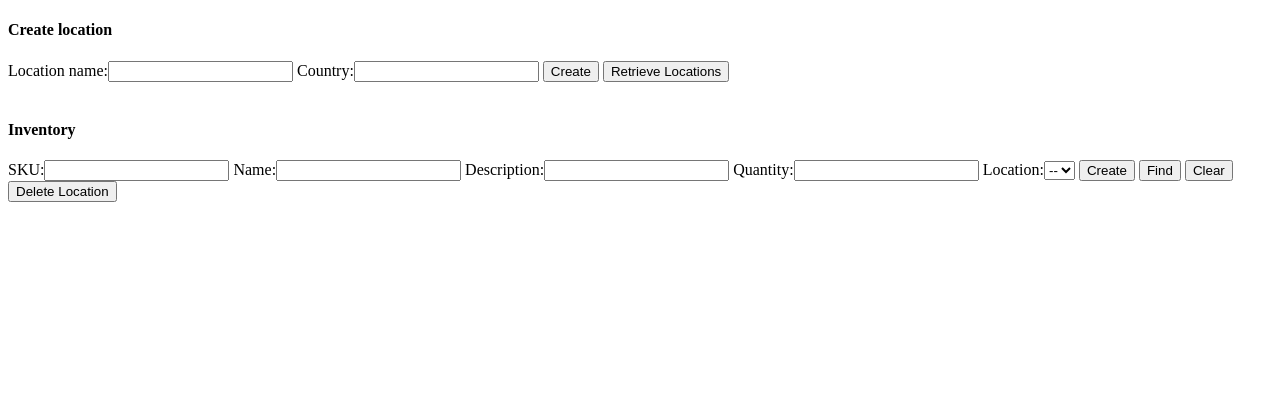
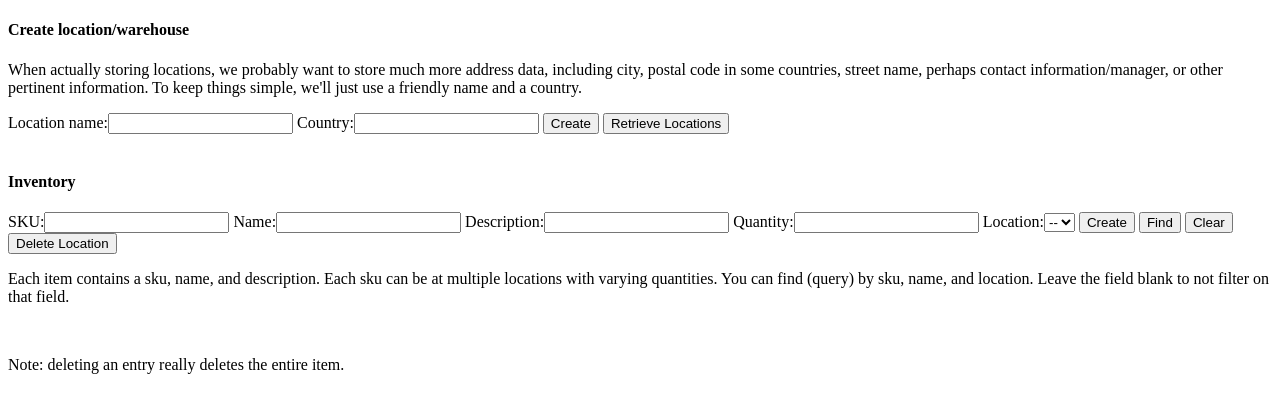
Before and after one commit to hmitgang/shopify-challenge-2022, a Flask app: page / in a window 1280 px wide. Shown: the top 413 px of the page. Run offline with Flask 2, Linux system fonts and the light colour scheme; data that the repository does not hold is empty.

Commit message:
Documentation and filtering based on location

```diff
--- a/db.py
+++ b/db.py
@@ -17,7 +17,7 @@ def init_tables():
 
     # Note: when actually storing locations, we probably want to store much more
     #       address data, including city, postal code in some countries, street name,
-    #       perhaps contact information/manager, or other pertant information. To
+    #       perhaps contact information/manager, or other pertinent information. To
     #       keep things simple, we'll just use a friendly name and a country
     cur.execute("""
     CREATE TABLE IF NOT EXISTS locations (
--- a/server.py
+++ b/server.py
@@ -1,10 +1,10 @@
 from flask import Flask, render_template, request
 from db import init_tables, get_db, close_db
 
-init_tables()
+init_tables() # Create required tables if they don't already exist
 
 app = Flask(__name__)
-app.teardown_appcontext(close_db)
+app.teardown_appcontext(close_db) # close db connection after each request
 
 @app.route("/api/inventory/<sku>", methods=("DELETE", "PUT"))
 @app.route("/api/inventory", methods=("GET", "POST"))
@@ -16,6 +16,8 @@ def inventory(sku=None):
             db.execute(
                 "INSERT INTO items (sku, name, description) VALUES (?,?,?)",
                 (request.json.get("sku"), request.json.get("name"), request.json.get("description")))
+
+        # Create inventory
         db.execute(
             "INSERT INTO inventory (sku, quantity, location_id) VALUES (?, ?, ?)",
             (request.json.get("sku"), request.json.get("quantity"),request.json.get("location_id"),))
@@ -23,13 +25,19 @@ def inventory(sku=None):
         return "Success" # In the future, we may want to return the newly created item
 
     if request.method == "GET":
-        print(request.args)
         if "sku" in request.args:
-            resp = get_db().execute("SELECT inventory.sku as sku, name, description, quantity, location_id FROM items JOIN inventory ON inventory.sku = items.sku WHERE items.sku=? AND name LIKE ?",
-                (request.args.get("sku"), (request.args.get("name") or '')+'%')).fetchall()
+            resp = get_db().execute("SELECT inventory.sku as sku, name, description, quantity, location_id FROM items JOIN inventory ON inventory.sku = items.sku WHERE items.sku=? AND name LIKE ? AND location_id LIKE ?",
+                (
+                    request.args.get("sku"),
+                    (request.args.get("name") or '')+'%',
+                    (request.args.get("location_id") or '%')
+                )).fetchall()
         else:
-            resp = get_db().execute("SELECT inventory.sku as sku, name, description, quantity, location_id FROM items JOIN inventory ON inventory.sku = items.sku WHERE name LIKE ?",
-                ((request.args.get("name") or '')+'%',)).fetchall()
+            resp = get_db().execute("SELECT inventory.sku as sku, name, description, quantity, location_id FROM items JOIN inventory ON inventory.sku = items.sku WHERE name LIKE ? AND location_id LIKE ?",
+                (
+                    (request.args.get("name") or '')+'%',
+                    (request.args.get("location_id") or '%')
+                )).fetchall()
 
         return {"headers": ["sku", "name", "description", "quantity", "location_id"], "inventory_items": resp}
 
@@ -44,7 +52,6 @@ def inventory(sku=None):
         return ""
     if request.method == "PUT":
         db = get_db()
-        print(request.json)
         if request.json.get("quantity"):
             db.execute("UPDATE inventory SET quantity=? WHERE sku = ? AND location_id = ?",
                 (request.json.get("quantity"),sku,request.json.get("location_id")))
@@ -90,4 +97,4 @@ def main():
     return render_template("base.html")
 
 if __name__ == '__main__':
-    app.run(host='0.0.0.0', port='8000', debug=True)
+    app.run(host='0.0.0.0', port='8000', debug=False)
--- a/static/script.js
+++ b/static/script.js
@@ -8,7 +8,7 @@ window.onload =  () => {
     let input_location_country = document.getElementById("location_country");
     let tbl = document.getElementById("results")
 
-    let delete_func = function(sku) {
+    let delete_func = function(sku) { // this will return a function for each specific sku
         return async () => {
             if(!confirm("Deleting this sku will delete it from all locations.")) return;
             let resp = await fetch(`/api/inventory/${sku}`, {
@@ -66,6 +66,7 @@ window.onload =  () => {
         })
         tbl.append(thead);
 
+        // create body of the table
         inventory_items.forEach((row) => {
             let tr = document.createElement("tr");
             tr.id = "sku_row_"+row[sku_idx];
@@ -103,9 +104,6 @@ window.onload =  () => {
         })
 
     }
-
-
-
 
     function getLocations() {
         fetch("/api/locations").then((data) => data.json()).then(json => {
@@ -162,6 +160,7 @@ window.onload =  () => {
         let params = {};
         if(input_sku.value) params["sku"] = input_sku.value;
         if(input_name.value) params["name"] = input_name.value;
+        if(input_location.value !== '') params["location_id"] = input_location.value;
 
         fetch("/api/inventory?" + new URLSearchParams(params)).then(handle_query);
     });
--- a/templates/base.html
+++ b/templates/base.html
@@ -6,7 +6,11 @@
 </head>
 <body>
     <div>
-        <h4>Create location</h4>
+        <h4>Create location/warehouse</h4>
+        <p>When actually storing locations, we probably want to store much more
+           address data, including city, postal code in some countries, street name,
+           perhaps contact information/manager, or other pertinent information. To
+           keep things simple, we'll just use a friendly name and a country.</p>
         <label>Location name:</label><input id="location_name">
         <label>Country:</label><input id="location_country">
         <button id="location_create">Create</button>
@@ -26,12 +30,17 @@
         <button id="find">Find</button>
         <button id="clear">Clear</button>
         <button id="delete_location">Delete Location</button>
+        <p>Each item contains a sku, name, and description. Each sku can be at multiple
+            locations with varying quantities. You can find (query) by sku, name, and
+            location. Leave the field blank to not filter on that field.
+        </p>
     </div>
     <br>
     <div>
         <table id="results">
 
         </table>
+        <p>Note: deleting an entry really deletes the entire item.</p>
     </div>
 </body>
 </html>
```
Also changed, not shown: readme.md.
